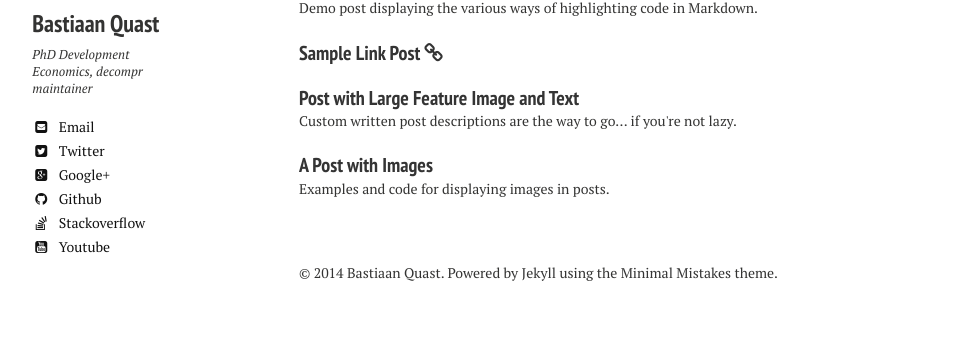
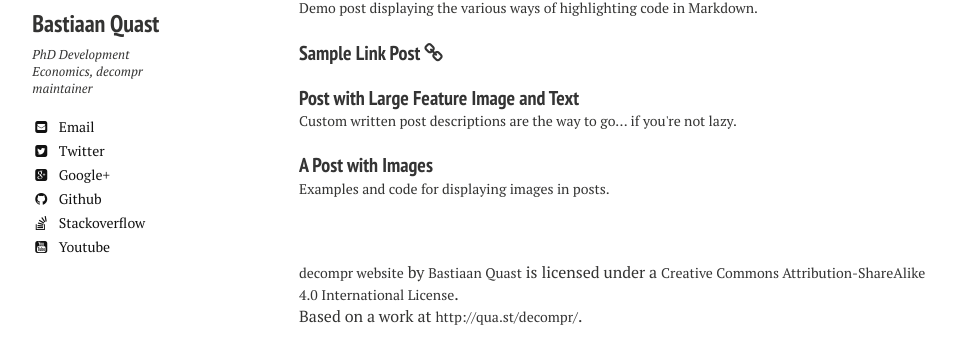
Before and after one commit to bquast/decompr, a Jekyll site: the page built from index.md, in a window 1280 px wide, cut to the strip 903-1278 px from the top of the page. Shown: the top 364 px of the strip, without its empty margins (21-977 px from the left). Built offline with Jekyll 4.4.1, drawn with Linux system fonts in a browser that asks for light colours; nearby versions of some CDN libraries; before the commit the page ends 1234 px from its top, so only the background shows below that.

Commit message:
update footer

```diff
--- a/_includes/_footer.html
+++ b/_includes/_footer.html
@@ -12,4 +12,4 @@
 </div><!-- /.google-ads -->
 {% endif %}
 
-<span>&copy; {{ site.time | date: '%Y' }} {{ site.owner.name }}. Powered by <a href="http://jekyllrb.com" rel="nofollow">Jekyll</a> using the <a href="http://mademistakes.com/minimal-mistakes/" rel="nofollow">Minimal Mistakes</a> theme.</span>
+<span xmlns:dct="http://purl.org/dc/terms/" href="http://purl.org/dc/dcmitype/Text" property="dct:title" rel="dct:type">decompr website</span> by <a xmlns:cc="http://creativecommons.org/ns#" href="http://qua.st/" property="cc:attributionName" rel="cc:attributionURL">Bastiaan Quast</a> is licensed under a <a rel="license" href="http://creativecommons.org/licenses/by-sa/4.0/">Creative Commons Attribution-ShareAlike 4.0 International License</a>.<br />Based on a work at <a xmlns:dct="http://purl.org/dc/terms/" href="http://qua.st/decompr/" rel="dct:source">http://qua.st/decompr/</a>.
```
